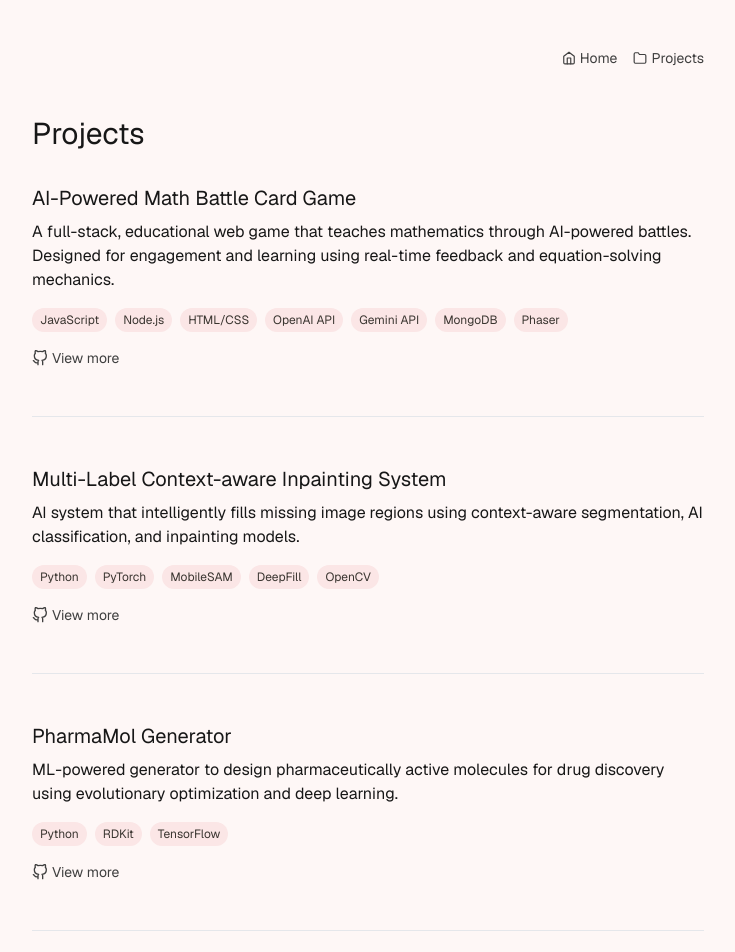
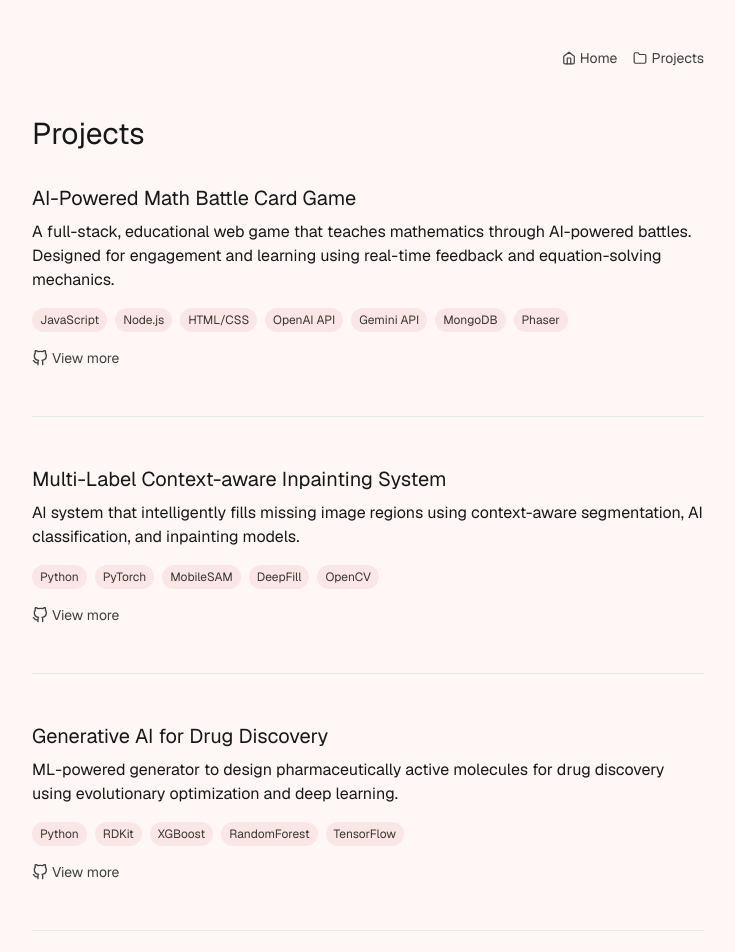
Before and after one commit to anniexlinn/website, a Next.js app: page /projects in a window 1280 px wide. Shown: the top 952 px of the page, without its empty margins (272-1007 px from the left). Built offline with nearby package versions, Linux system fonts and the light colour scheme.

Commit message:
project update

```diff
--- a/src/data/projects.ts
+++ b/src/data/projects.ts
@@ -19,9 +19,9 @@ export const featuredProjects = [
 export const allProjects = [
   ...featuredProjects,
   {
-    title: "PharmaMol Generator",
+    title: "Generative AI for Drug Discovery",
     description: "ML-powered generator to design pharmaceutically active molecules for drug discovery using evolutionary optimization and deep learning.",
-    technologies: ["Python", "RDKit", "TensorFlow", ],
+    technologies: ["Python", "RDKit", "XGBoost", "RandomForest", "TensorFlow", ],
     url: "https://github.com/anniexlinn/mol-design",
     updated: "Updated yesterday"
   },
```
